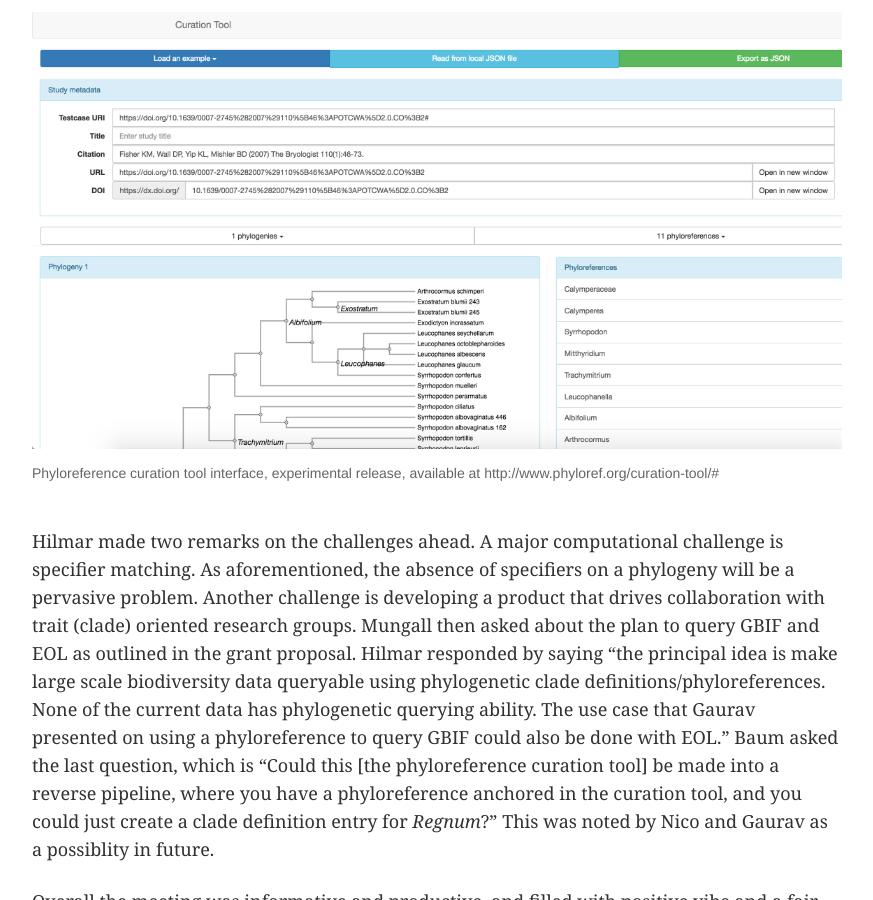
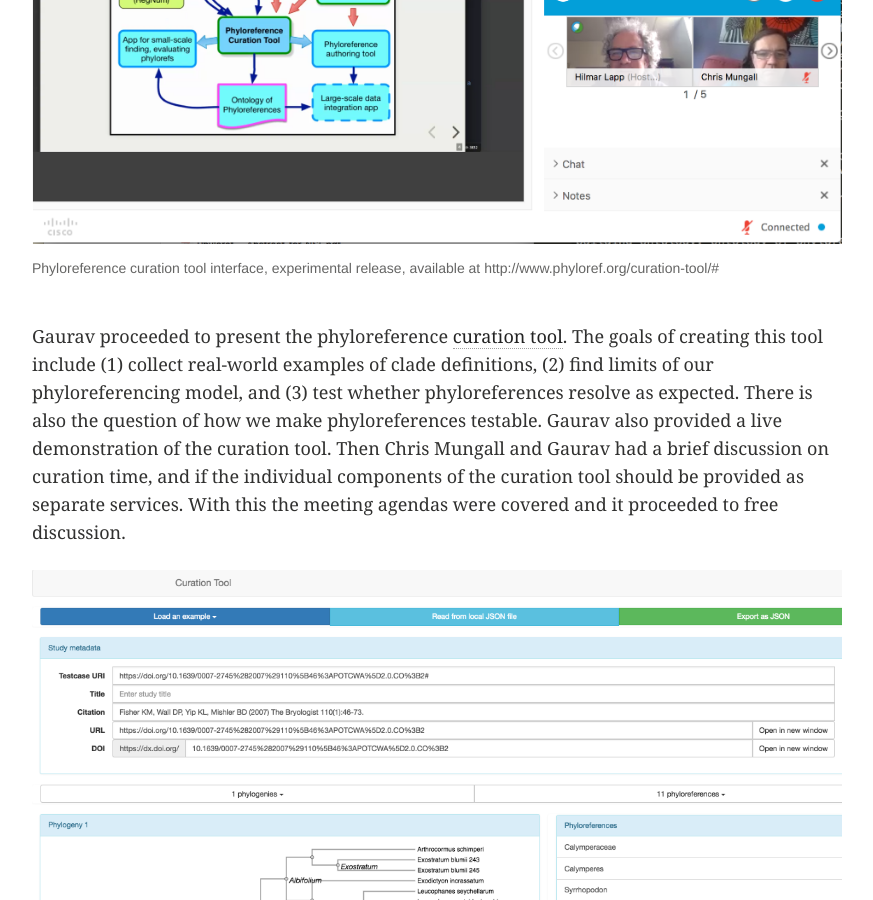
Before and after one commit to phyloref/phyloref.github.io, a Jekyll site: the page built from _posts/blog/2018-04-23-AB-meeting.md, in a window 1280 px wide and 900 px high, scrolled down 2975 px. Shown: the whole window, without its empty margins (64-937 px from the left). Built offline with Jekyll 4.4.1, drawn with Linux system fonts in a browser that asks for light colours; comment, search, counter and statistics services are not loaded.

Commit message:
Added Baum image

```diff
--- a/_posts/blog/2018-04-23-AB-meeting.md
+++ b/_posts/blog/2018-04-23-AB-meeting.md
@@ -45,6 +45,11 @@ Next, Hilmar outlined four major deliverables of the project: (1) a specificatio
 
 David Baum asked several questions: (1) what is the difference between phyloreferencing ontology and ontology of phyloreferencing, (2) what is the relationship of the ontology of phyloreferencing to the *Regnum*, and (3) if it is true that it is not easy to extract data from the *Regnum* because is not structured. Nico and Hilmar responded to his questions. The main messages are that phyloreferencing ontology is the basis for building the ontology of phyloreferencing, and phyloreferencing does more than the phylocode/*regnum*.
 
+<figure>
+  <img src="{{site.url}}//images/ABmeeting/ABmeeting-Baum.png" alt="Phyloreferencing curation tool interface"/>
+  <figcaption> Phyloreference curation tool interface, experimental release, available at http://www.phyloref.org/curation-tool/# </figcaption>
+</figure>
+
 Gaurav proceeded to present the phyloreference [curation tool]. The goals of creating this tool include (1) collect real-world examples of clade definitions, (2) find limits of our phyloreferencing model, and (3) test whether phyloreferences resolve as expected. There is also the question of how we make phyloreferences testable. Gaurav also provided a live demonstration of the curation tool. Then Chris Mungall and Gaurav had a brief discussion on curation time, and if the individual components of the curation tool should be provided as separate services. With this the meeting agendas were covered and it proceeded to free discussion.
 
 <figure>
```
